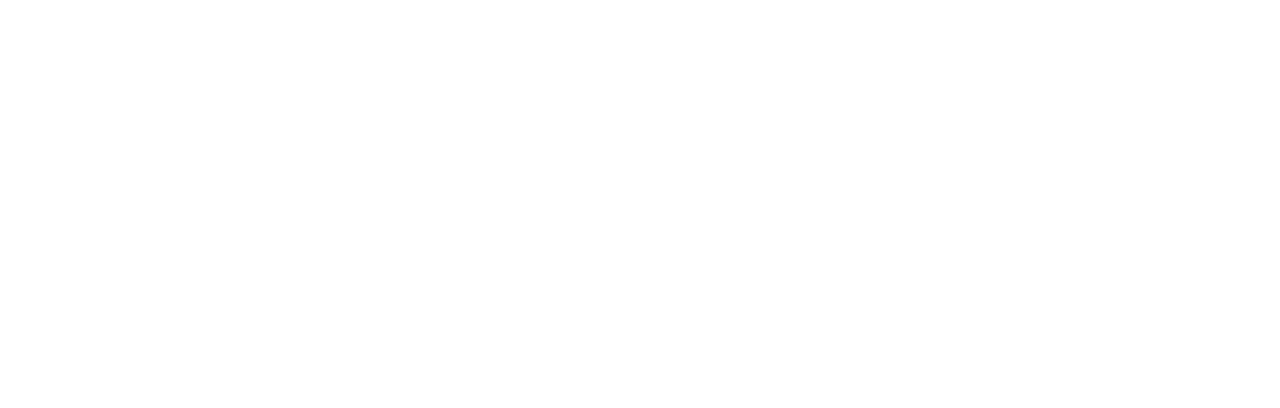
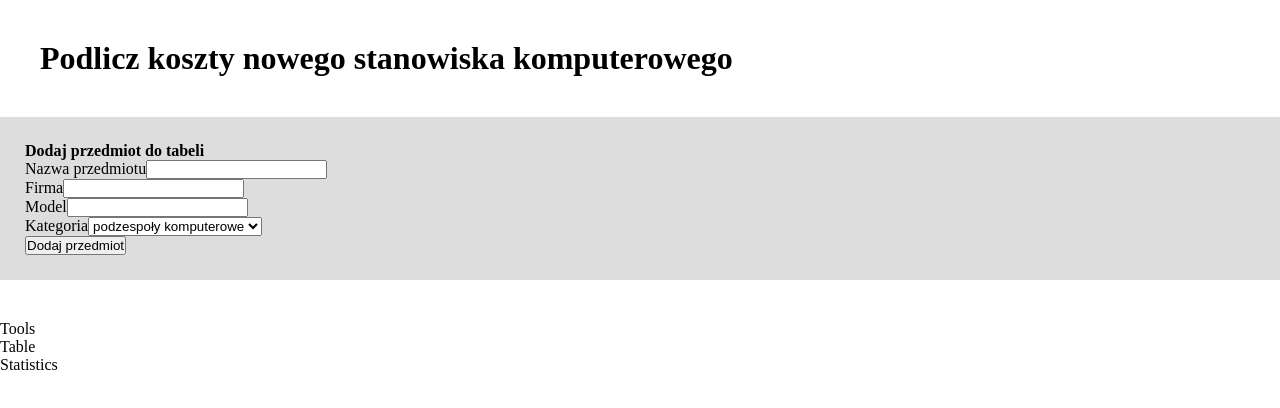
Before and after one commit to juujisai/mdb-task, a React (Create React App) app: page / in a window 1280 px wide. Shown: the top 408 px of the page. Built offline with nearby package versions, Linux system fonts and the light colour scheme.

Commit message:
add controlled forms for adding new entry

```diff
--- a/src/App.css
+++ b/src/App.css
@@ -3,3 +3,18 @@
   padding: 0;
   box-sizing: border-box;
 }
+
+
+.main-header {
+  margin: 40px;
+}
+
+.createEntry-layout {
+  padding: 25px;
+  margin-bottom: 40px;
+  background-color: #ddd;
+}
+
+.header-secondary {
+  font-size: 1em;
+}
--- a/src/App.js
+++ b/src/App.js
@@ -5,6 +5,11 @@
 import { Provider } from 'react-redux'
 
 import { pcPartsReducer } from './redux/reducers/pcPartsReducer'
+
+import CreateEntry from './layout/CreateEntry'
+import Tools from './layout/Tools'
+import Table from './layout/Table'
+import Statistics from './layout/Statistics'
 
 const rootReducer = combineReducers({
   pcParts: pcPartsReducer
@@ -20,7 +25,11 @@
   return (
     <Provider store={store}>
       <div className="App" >
-        <div></div>
+        <h1 className="main-header">Podlicz koszty nowego stanowiska komputerowego</h1>
+        <CreateEntry />
+        <Tools />
+        <Table />
+        <Statistics />
       </div>
     </Provider>
   );
--- /dev/null
+++ b/src/components/Loader.js
@@ -0,0 +1,9 @@
+import React from 'react';
+
+const Loader = () => {
+  return (
+    <div>Loading ..</div>
+  );
+}
+
+export default Loader;
--- /dev/null
+++ b/src/layout/CreateEntry.js
@@ -0,0 +1,79 @@
+import React from 'react';
+import { connect } from 'react-redux'
+import Loader from '../components/Loader'
+
+const CreateEntry = ({ pcParts: { selectCategories } }) => {
+  // state value for select options
+  const [optionsToSelect, setOptionsToSelect] = React.useState([])
+
+  // state value for new option
+  const [showNewOptionBox, setShowNewOptionBox] = React.useState(false)
+  const [newOptionValue, setNewOptionValue] = React.useState('')
+
+  // state values for controlled form
+  const [itemName, setItemName] = React.useState('')
+  const [itemCompany, setItemCompany] = React.useState('')
+  const [itemModel, setItemModel] = React.useState('')
+  const [itemCategory, setItemCategory] = React.useState(selectCategories[0])
+
+
+
+  React.useState(() => {
+    if (!optionsToSelect.length) {
+      setOptionsToSelect(selectCategories)
+    }
+  }, [])
+
+  if (!optionsToSelect.length) return <Loader />
+
+  // for displaying options
+  const options = optionsToSelect.map((item, id) => (
+    <option value={item} key={id}>{item}</option>
+  ))
+
+  // handle submit
+  const handleSubmit = (event) => {
+    console.log('click', itemName, itemCompany, itemModel, itemCategory)
+
+    event.preventDefault()
+  }
+
+
+
+  return (
+    <div className='createEntry-layout'>
+      <h2 className="header-secondary">Dodaj przedmiot do tabeli</h2>
+      <form className="new-entry-form">
+        <div className="new-entry-form__div">
+          <label htmlFor="name-of-item">Nazwa przedmiotu</label><input type="text" id='name-of-item' value={itemName} onChange={(e) => setItemName(e.target.value)} />
+        </div>
+        <div className="new-entry-form__div">
+          <label htmlFor="company-of-item">Firma</label><input type="text" id='company-of-item' value={itemCompany} onChange={(e) => setItemCompany(e.target.value)} />
+        </div>
+        <div className="new-entry-form__div">
+          <label htmlFor="model-of-item">Model</label><input type="text" id='model-of-item' value={itemModel} onChange={(e) => setItemModel(e.target.value)} />
+        </div>
+        <div className="new-entry-form__div">
+          <label htmlFor="category-of-item">Kategoria</label>
+          <select id='category-of-item' value={itemCategory} onChange={(e) => setItemCategory(e.target.value)}>
+            {options}
+            <option className='category-of-item--new' value="new">dodaj nową wartość</option>
+          </select>
+        </div>
+        <button className='submit-form-item' onClick={(event) => handleSubmit(event)}>Dodaj przedmiot</button>
+      </form>
+
+
+    </div>
+  );
+}
+
+const mapStateToProps = ({ pcParts }) => {
+  return { pcParts }
+}
+
+const mapDispatchToProps = (dispatch) => {
+  return {}
+}
+
+export default connect(mapStateToProps, mapDispatchToProps)(CreateEntry);
--- /dev/null
+++ b/src/layout/Statistics.js
@@ -0,0 +1,9 @@
+import React from 'react';
+
+const Statistics = () => {
+  return (
+    <div>Statistics</div>
+  );
+}
+
+export default Statistics;
--- /dev/null
+++ b/src/layout/Table.js
@@ -0,0 +1,9 @@
+import React from 'react';
+
+const Table = () => {
+  return (
+    <div>Table</div>
+  );
+}
+
+export default Table;
--- /dev/null
+++ b/src/layout/Tools.js
@@ -0,0 +1,9 @@
+import React from 'react';
+
+const Tools = () => {
+  return (
+    <div>Tools</div>
+  );
+}
+
+export default Tools;
--- a/src/redux/reducers/pcPartsReducer.js
+++ b/src/redux/reducers/pcPartsReducer.js
@@ -1,7 +1,7 @@
 
 
 const initialStore = {
-
+  selectCategories: ['podzespoły komputerowe', 'urządzenia peryferyjne', 'oprogramowanie']
 }
 
 
```
